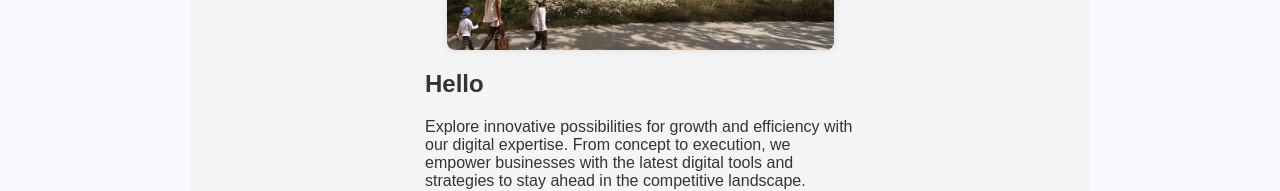
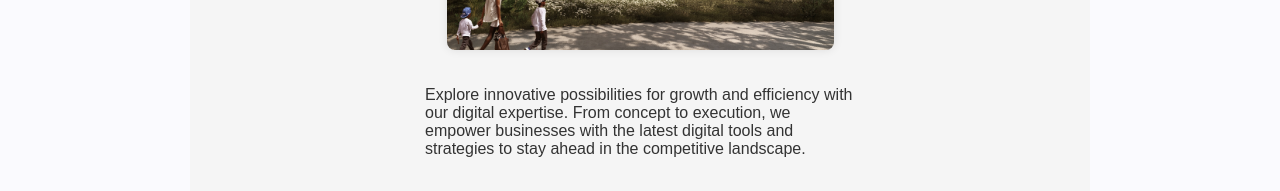
Before and after one commit to hafizkh/Visually-Impaired-AI-website, a React (Vite) app: page / in a window 1280 px wide. Shown: the part 1009-1200 px from the top of the page. Built offline with nearby package versions, Linux system fonts and the light colour scheme.

Commit message:
minor fixind

```diff
--- a/src/Pages/Home.js
+++ b/src/Pages/Home.js
@@ -27,7 +27,6 @@ const Home = () => {
                 <div style={Homestyles.imageDescription}>
                     <img src={homeImage2} alt="People are walking in the street" style={Homestyles.image} />
                     <div style={Aboutstyles.text}>
-                        <h2>Hello</h2>
                         <p>
                             Explore innovative possibilities for growth and efficiency with
                             our digital expertise. From concept to execution, we empower
```
